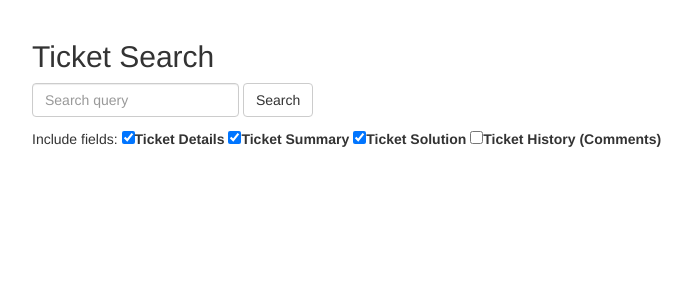
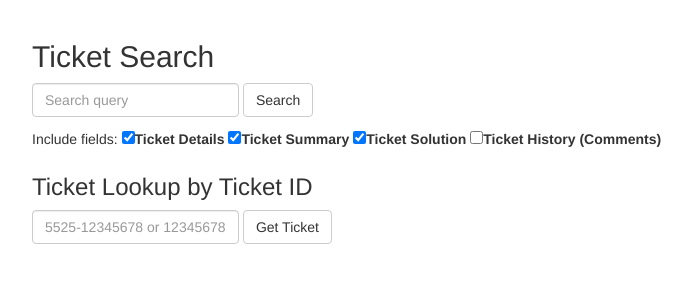
Before and after one commit to lovingawareness/parature-search, a Django app: template parature/templates/parature/ticket_search.html in a window 1280 px wide. Shown: the part 52-352 px from the top of the page, without its empty margins (8-700 px from the left). Run offline with Django 3.2, Linux system fonts and the light colour scheme; the template is opened without the code that fills it, so the values that code supplies are empty; some libraries are stand-ins or nearby versions.

Commit message:
Add ticket lookup by ticket ID.

```diff
--- a/parature/templates/parature/ticket_search.html
+++ b/parature/templates/parature/ticket_search.html
@@ -15,6 +15,13 @@
             <input id="search_ticket_summary" name="search_ticket_summary" type="checkbox" checked><label for="search_ticket_summary">Ticket Summary</label>
             <input id="search_ticket_solution" name="search_ticket_solution" type="checkbox" checked><label for="search_ticket_solution">Ticket Solution</label>
             <input id="search_ticket_history" name="search_ticket_history" type="checkbox"><label for="search_ticket_history">Ticket History (Comments)</label>
+        </p>
+    </form>
+    <h3>Ticket Lookup by Ticket ID</h3>
+    <form action="." method="get" class="form-inline" id="ticket_id_lookup">
+        <p>
+            <input type="text" name="ticket_id" placeholder="5525-12345678 or 12345678" class="form-control" id="ticketIdInput">
+            <button type="submit" class="btn btn-default">Get Ticket</button>
         </p>
     </form>
     {% if query %}
```
Also changed, not shown: parature/views.py (+7 -1 lines).
